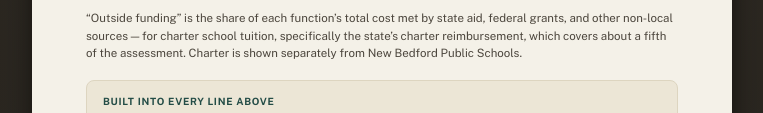
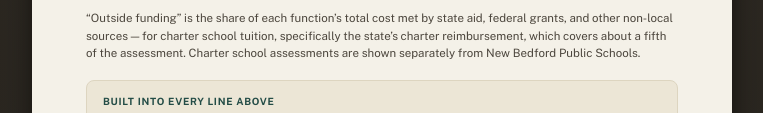
Before and after one commit to NotesOnTheCommonwealth/NB_TaxpayerReceipt_FY25, a plain HTML site: page index.html in a window 1280 px wide. Shown: the part 1645-1758 px from the top of the page, without its empty margins (258-1021 px from the left). Drawn offline with nearby package versions, Linux system fonts and the light colour scheme.

Commit message:
Update index.html

```diff
--- a/index.html
+++ b/index.html
@@ -297,7 +297,7 @@
       <p class="ledger-note">
         &ldquo;Outside funding&rdquo; is the share of each function&rsquo;s total cost met by state aid,
         federal grants, and other non-local sources &mdash; for charter school tuition, specifically the
-        state&rsquo;s charter reimbursement, which covers about a fifth of the assessment. Charter is shown
+        state&rsquo;s charter reimbursement, which covers about a fifth of the assessment. Charter school assessments are shown
         separately from New Bedford Public Schools.
       </p>
 
```
